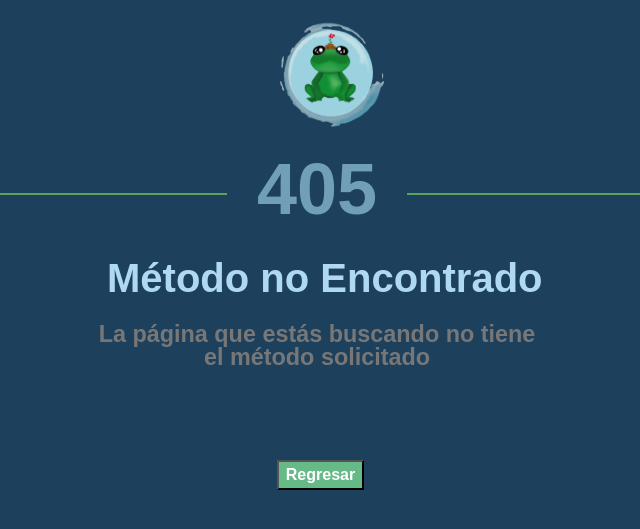
After one commit to tristanhdez/Solar, a Flask app: template templates/handling/error/error-405.html in a window 1400 px wide. The commit adds this page. Shown: the top 529 px of the page, without its empty margins (343-983 px from the left). Run offline with Flask 2, Linux system fonts and the light colour scheme; the template is opened without the code that fills it, so the values that code supplies are empty.

Commit message:
added error-405 html

```diff
--- /dev/null
+++ b/templates/handling/error/error-405.html
@@ -0,0 +1,33 @@
+<!DOCTYPE html>
+<html lang="es">
+<head>
+    <meta charset="UTF-8">
+    <meta http-equiv="X-UA-Compatible" content="IE=edge">
+    <meta name="viewport" content="width=device-width, initial-scale=1.0">
+    <link href="{{ url_for('static',filename='styles/handling/error-404.css') }}" rel="stylesheet" type="text/css">
+    <title>Error 405</title>
+</head>
+<body>
+    <div class="solar">
+        <img src="../../static/images/character/solar_icon_head.png" style="height: 120px; width: 120px;">
+    </div>
+    <div class="title">
+        <h1>405</h1>
+    </div>
+    <div class="line1">
+        <hr color=68BB5C>
+    </div>
+    <div class="line2">
+        <hr color=68BB5C>
+    </div>
+            <div class="h1">
+                <h1>Método no Encontrado</h1>
+            </div>
+
+            <div class="h3">
+                <h3>La página que estás buscando no tiene el método solicitado</h3>
+            </div>
+
+            <a href="/"><button type="submit" name="back" class="return">Regresar</button></a>
+</body>
+</html>
--- a/templates/tutor/form.html
+++ b/templates/tutor/form.html
@@ -8,7 +8,7 @@
     <title>Form</title>
 </head>
 <body>
-
+    {% if session['pwd'] %}
     <div class="topnav">
         <img src="../../static/images/character/solar_icon.png">
         <a class="active" href="/new-question">Agregar Pregunta</a>
@@ -42,4 +42,5 @@
         </tbody>
     </table>
 </body>
+{% endif %}
 </html>
```
